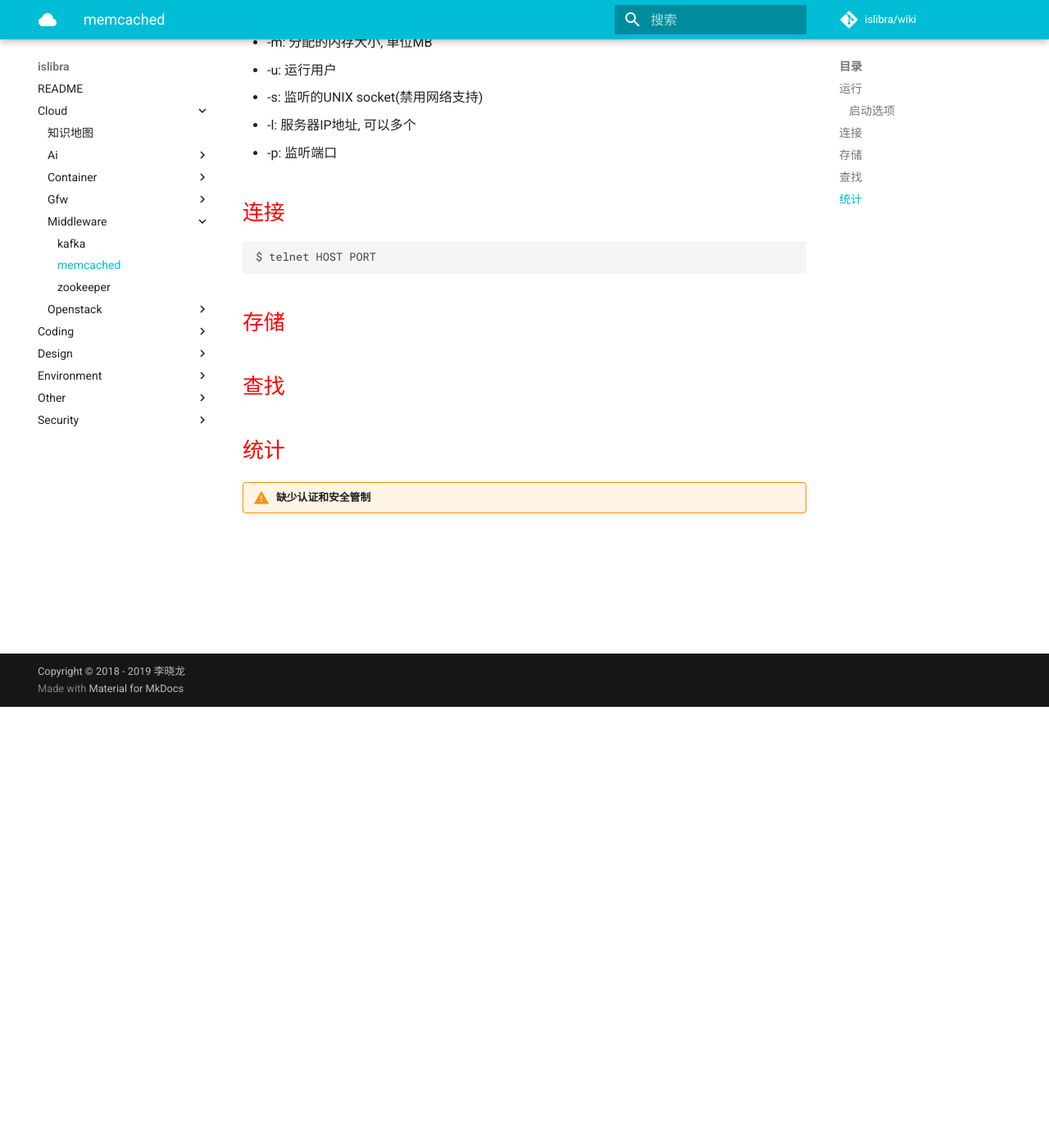
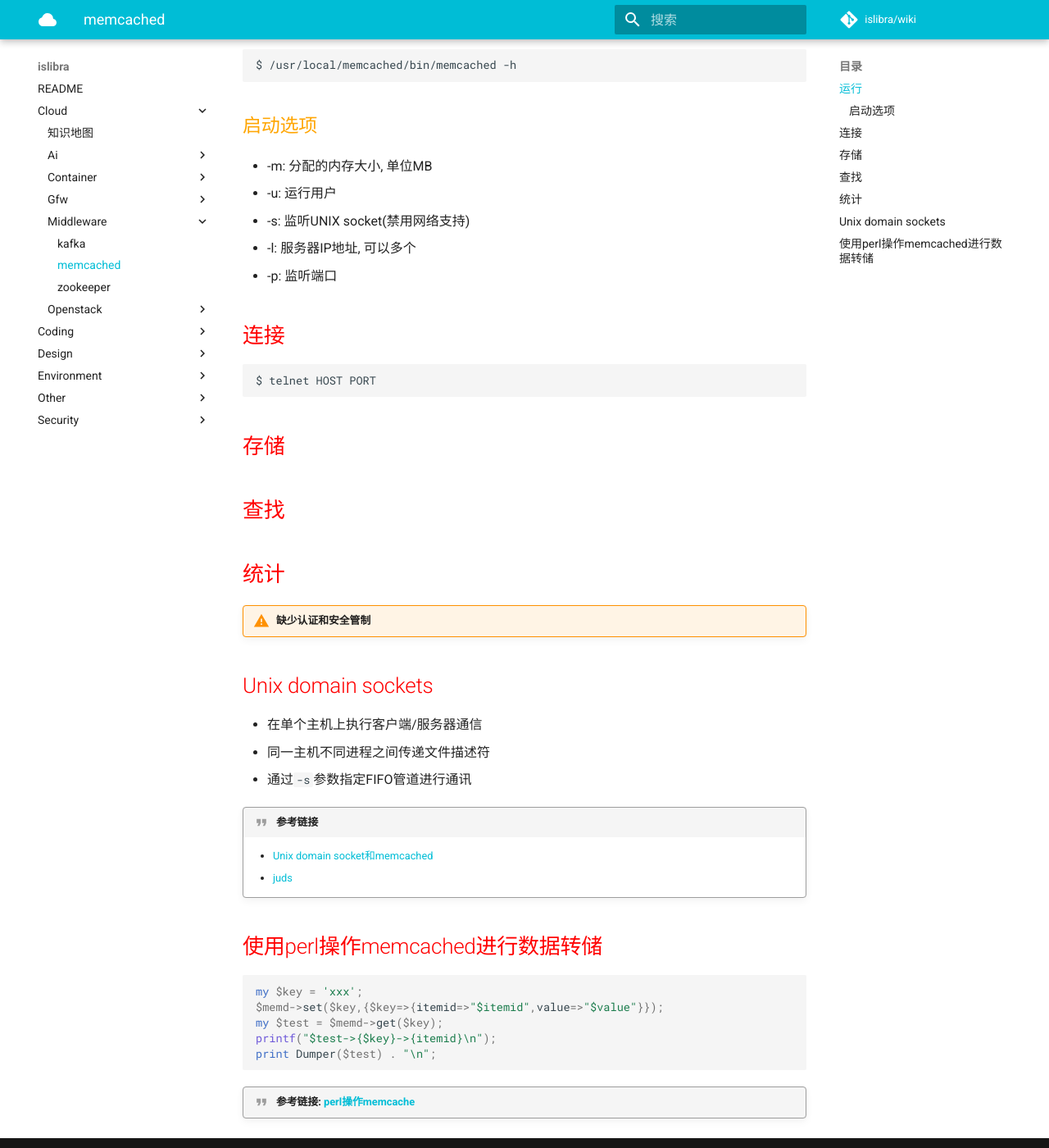
Before and after one commit to islibra/wiki, an MkDocs documentation site: the page built from docs/cloud/middleware/memcached.md, in a window 1280 px wide and 1400 px high, scrolled down 538 px. Shown: the whole window at 82% size. Built offline with MkDocs 1.6.1 and Material for MkDocs 9.7.7, drawn with Linux system fonts in a browser that asks for light colours; comment, search, counter and statistics services are not loaded; some of the changed text lies outside the part shown.

Commit message:
Update memcached.md

````diff
--- a/docs/cloud/middleware/memcached.md
+++ b/docs/cloud/middleware/memcached.md
@@ -2,11 +2,18 @@
 
 ![](https://img.shields.io/badge/language-c-brightgreen.svg)
 
-!!! quote "官方网站: <https://memcached.org/>"
+!!! quote "官方网站: <https://memcached.org/>, 最新版本v1.5.20, 2019-11-11"
 
 分布式对象缓存, key-value, 通过缓存数据库查询结果, 减少数据库访问次数
 
 客户端以Perl, PHP为主
+
+对标产品:
+
+- memcached
+- ehcache
+- redis
+
 
 ## 运行
 
@@ -18,7 +25,7 @@ $ /usr/local/memcached/bin/memcached -h
 
 - -m: 分配的内存大小, 单位MB
 - -u: 运行用户
-- -s: 监听的UNIX socket(禁用网络支持)
+- -s: 监听UNIX socket(禁用网络支持)
 - -l: 服务器IP地址, 可以多个
 - -p: 监听端口
 
@@ -36,3 +43,28 @@ $ telnet HOST PORT
 
 
 !!! warning "缺少认证和安全管制"
+
+
+## Unix domain sockets
+
+- 在单个主机上执行客户端/服务器通信
+- 同一主机不同进程之间传递文件描述符
+- 通过`-s`参数指定FIFO管道进行通讯
+
+
+!!! quote "参考链接"
+    - [Unix domain socket和memcached](https://yq.aliyun.com/articles/84999)
+    - [juds](https://github.com/mcfunley/juds)
+
+
+## 使用perl操作memcached进行数据转储
+
+```perl
+my $key = 'xxx';
+$memd->set($key,{$key=>{itemid=>"$itemid",value=>"$value"}});
+my $test = $memd->get($key);
+printf("$test->{$key}->{itemid}\n");
+print Dumper($test) . "\n";
+```
+
+!!! quote "参考链接: [perl操作memcache](https://blog.51cto.com/zoufuxing/1031085)"
````
